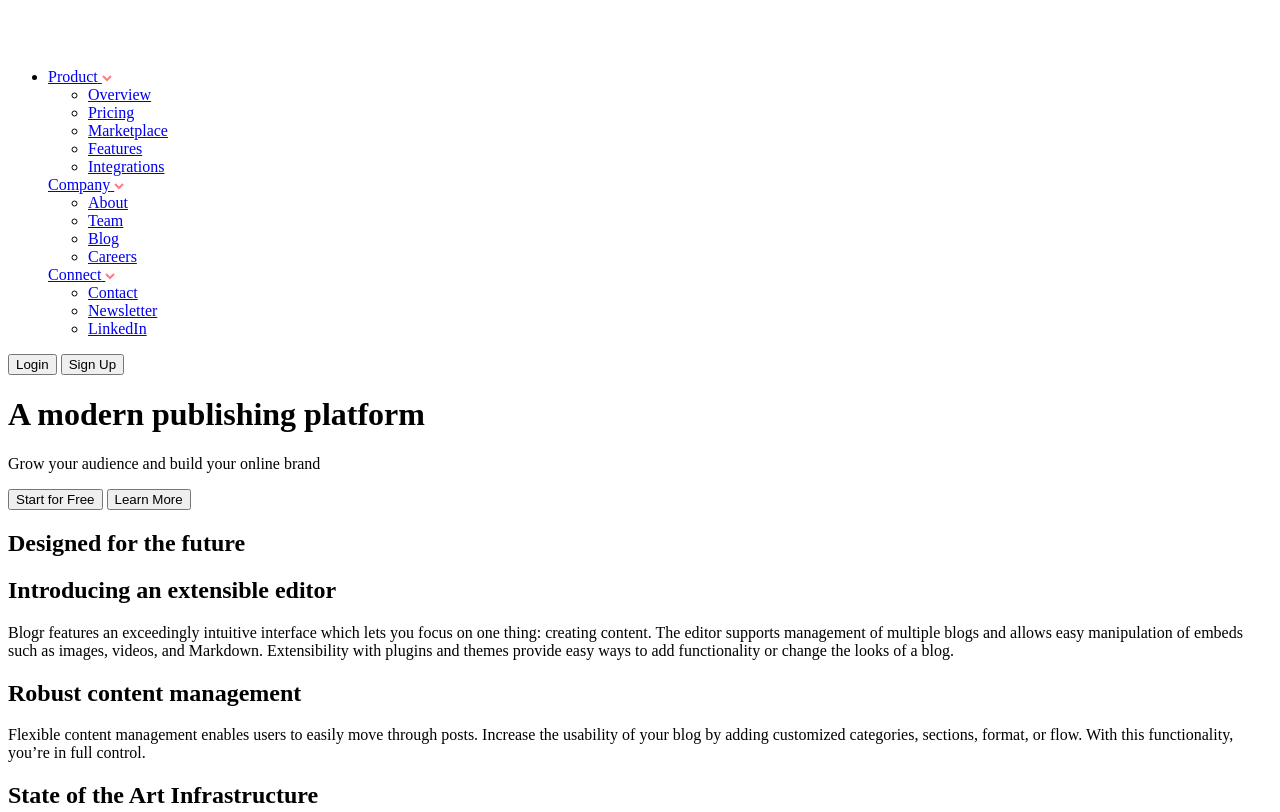
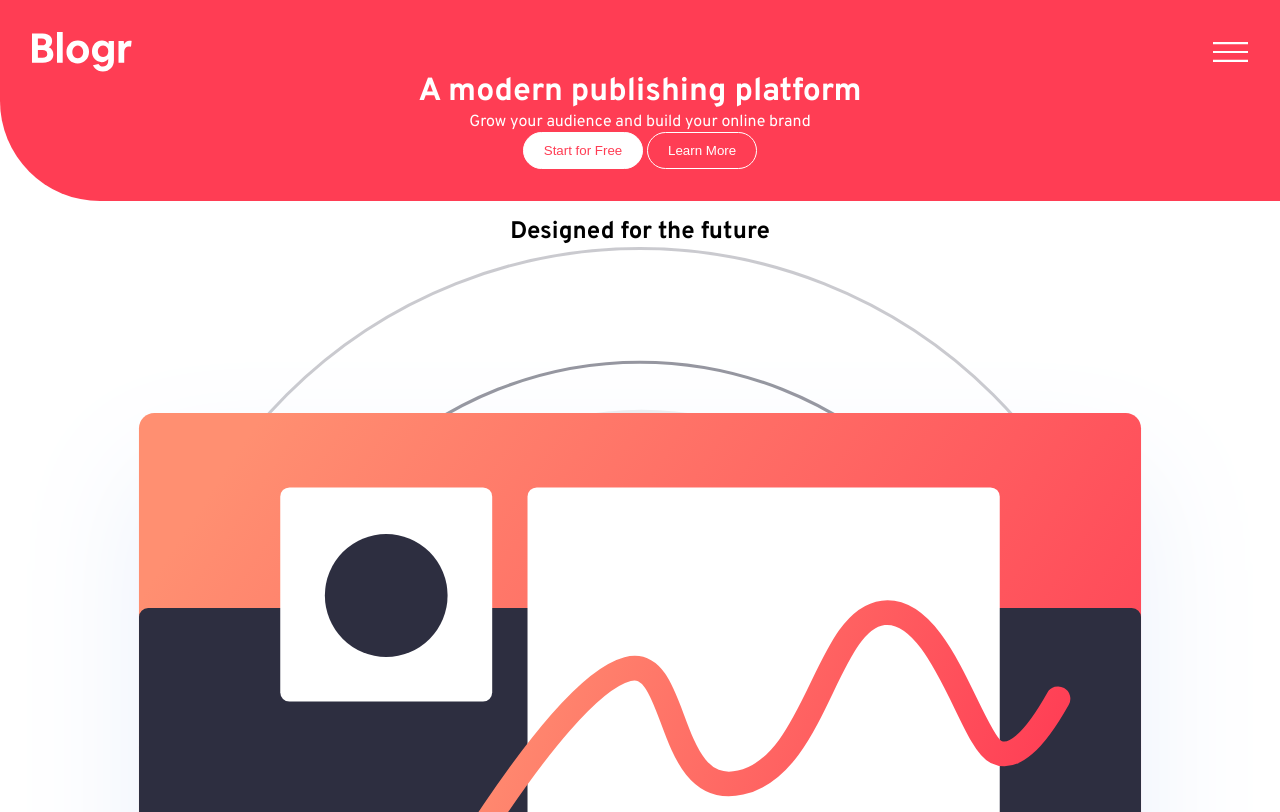
Before and after one commit to nadielotiene/blogr-landing-page, a plain HTML site: page index.html in a window 1280 px wide. Shown: the top 812 px of the page. Drawn offline with Linux system fonts and the light colour scheme.

Commit message:
add images in main, add css and colors and js file

```diff
--- a/index.html
+++ b/index.html
@@ -3,6 +3,9 @@
 <head>
   <meta charset="UTF-8">
   <meta name="viewport" content="width=device-width, initial-scale=1.0">
+  <link rel="preconnect" href="https://fonts.googleapis.com">
+  <link rel="preconnect" href="https://fonts.gstatic.com" crossorigin>
+  <link href="https://fonts.googleapis.com/css2?family=Overpass:ital,wght@0,100..900;1,100..900&family=Ubuntu:ital,wght@0,300;0,400;0,500;0,700;1,300;1,400;1,500;1,700&display=swap" rel="stylesheet">
   <link rel="icon" type="image/png" sizes="32x32" href="./images/favicon-32x32.png">
   <link rel="stylesheet" href="./style.css">
   <title>Blogr</title>
@@ -10,9 +13,7 @@
 <body>
   <div class="page-wrapper">
   <header class="header container">
-    <img src="./images/logo.svg" alt="Blogr logo" class="logo-icon">
-    <img src="./images/icon-hamburger.svg" alt="Hamburger menu icon" class="menu-icon">
-    <nav class="nav" id="mobile-nav">
+    <!-- <nav class="nav" id="mobile-nav">
       <ul class="menu">
         <li class="nav__list has-dropdown">
           <a href="#" class="nav__link">
@@ -52,17 +53,29 @@
         <button class="login__btn btn">Login</button>
         <button class="sign-up__btn btn">Sign Up</button>
       </div>
-    </nav>
+    </nav> -->
+
+    <div class="container">
+      <div class="header-bar--div">
+        <img src="./images/logo.svg" alt="Blogr logo" class="header-logo">
+        <img src="./images/icon-hamburger.svg" alt="Hamburger menu icon" class="menu-icon">
+      </div>
       <h1 class="header__h">A modern publishing platform</h1>
       <p class="header__p">Grow your audience and build your online brand</p>
 
+      <div class="header__btn--div">
         <button class="start-free__btn btn">Start for Free</button>
         <button class="learn-more__btn btn">Learn More</button>
+      </div>
+    </div>
   </header>
 
 
   <main class="main">
+    <div class="container">
       <h2 class="main__h">Designed for the future</h2>
+
+      <img src="./images/illustration-editor-mobile.svg" alt="illustration editor" class="main-img">
 
       <h2 class="main__h">Introducing an extensible editor</h2>
       <p class="main__p">Blogr features an exceedingly intuitive interface which lets you focus on one thing: creating content.
@@ -76,10 +89,19 @@
         by adding customized categories, sections, format, or flow. With this functionality, you’re in full control.
       </p>
 
+      <div class="mid-main--div">
+        <div class="container">
+          <img src="./images/illustration-phones.svg" alt="illustration editor" class="phones-img">
+          <img src="./images/bg-pattern-circles.svg" alt="illustration editor" class="circles-img">
+
           <h2 class="main__h highlight">State of the Art Infrastructure</h2>
-    <p class="main__p">With reliability and speed in mind, worldwide data centers provide the backbone for ultra-fast connectivity.
+          <p class="main__p highlight">With reliability and speed in mind, worldwide data centers provide the backbone for ultra-fast connectivity.
             This ensures your site will load instantly, no matter where your readers are, keeping your site competitive.
           </p>
+        </div>
+      </div>
+
+      <img src="./images/illustration-laptop-mobile.svg" alt="illustration editor" class="main-img">
 
       <h2 class="main__h">Free, open, simple</h2>
       <p class="main__p">Blogr is a free and open source application backed by a large community of helpful developers. It supports
@@ -91,9 +113,11 @@
       <p class="main__p">Batteries included. We built a simple and straightforward CLI tool that makes customization and deployment a breeze, but
         capable of producing even the most complicated sites.
       </p>
+    </div>
   </main>
 
   <footer class="footer">
+    <div class="container">
       <img src="./images/logo.svg" alt="Blogr icon" class="footer-logo">
       <ul class="menu">
         <li class="footer__list">
@@ -120,11 +144,13 @@
           <li class="footer__list"><a href="#" class="footer__link">LinkedIn</a></li>
         </ul>
       </ul>
+    </div>
   </footer>
   <!-- <div class="attribution">
     Challenge by <a href="https://www.frontendmentor.io?ref=challenge" target="_blank">Frontend Mentor</a>.
     Coded by <a href="#">Your Name Here</a>.
   </div> -->
   </div>
+  <script src="app.js"></script>
 </body>
 </html>
--- a/style.css
+++ b/style.css
@@ -1,4 +1,174 @@
+*, *::before, *::after {
+    box-sizing: border-box;
+    margin: 0;
+    padding: 0;
+}
 
+:root {
+    /* Layout */
+    --mobile: 375px;
+    --desktop: 1440px;
 
-.attribution { font-size: 11px; text-align: center; }
-.attribution a { color: hsl(228, 45%, 44%); }
+    /* Colors */
+
+    /* Primary */
+    --red-500: hsl(356, 100%, 66%);
+    --red-400: hsl(355, 100%, 74%);
+    --blue-900: hsl(208, 49%, 24%);
+
+    /* Neutral */
+    --white: hsl(0, 100%, 100%);
+    --gray-600: hsl(207, 13%, 34%);
+    --gray-900: hsl(240, 10%, 16%);
+
+    /* Gradient */
+    /* Background gradient - intro/CTA mobile nav: */
+    --orange-300: hsl(13, 100%, 72%);
+    --red-550: hsl(353, 100%, 62%);
+
+    /* Background gradient - body: */
+    --purple-950: hsl(237, 17%, 21%);
+    --purple-900: hsl(237, 23%, 31%);
+
+    /* Font */
+
+    --p-font-size: 1rem;
+
+    --light: 300;
+    --regular: 400;
+    --medium: 500;
+    --semi-bold: 600;
+    --bold: 700;
+}
+
+html, body {
+    font-family: "Ubuntu", sans-serif;
+    font-family: "Overpass", sans-serif;
+    font-optical-sizing: auto;
+    max-width: 100%;
+    /* overflow-x: hidden; */
+}
+
+/* .page-wrapper {
+    margin: 0 auto;
+    max-width: 1440px;
+    min-height: 100vh;
+    width: 100%;
+} */
+
+.container {
+    display: flex;
+    flex-direction: column;
+    justify-content: center;
+    align-content: center;
+    text-align: center;
+    padding: 1rem;
+}
+
+/* ~~~~~~~~~~~~~~~~~~~~~~~ Header ~~~~~~~~~~~~~~~~~~~~~~~~~~ */
+
+.header {
+    font-size: var(--p-font-size);
+    background-color: var(--red-550);
+    color: var(--white);
+    border-radius: 0 0 0 100px;
+    /* grid-area: header; */
+    /* width: 100%; */
+}
+
+.header-bar--div {
+    display: flex;
+    justify-content: space-between;
+    align-items: center;
+}
+
+.header-logo {
+    width: 100px;
+}
+
+.menu-icon {
+    height: 20px;
+    width: 35px;
+}
+
+ul, li, a {
+    list-style-type: none;
+    text-decoration: none;
+}
+
+/* .header__btn--div {
+    display: flex;
+    justify-content: space-between;
+    align-items: center;
+} */
+
+.btn, .menu-icon {
+    cursor: pointer;
+}
+
+.start-free__btn,
+.learn-more__btn {
+    font-weight: var(--medium);
+    border: 1px solid var(--white);
+    border-radius: 50px;
+    padding: 10px 20px;
+}
+
+.start-free__btn {
+    background-color: var(--white);
+    color: var(--red-550);
+}
+
+.learn-more__btn {
+    background-color: var(--red-550);
+    color: var(--white);
+}
+
+/* ~~~~~~~~~~~~~~~~~~~~~~~ Main ~~~~~~~~~~~~~~~~~~~~~~~~~~~~ */
+
+/* .main {
+    color: var(--blue-900)
+}
+
+.mid-main--div {
+    background-color: var(--purple-950);
+    color: var(--white);
+    border-radius: 0 100px 0 100px ;
+    height: 400px;
+}
+
+.phones-img {
+    position: absolute;
+    width: 350px;
+    z-index: 2;
+    top: 750px;
+}
+
+.circles-img {
+    z-index: 1;
+}
+
+.highlight {
+    z-index: 3;
+} */
+
+/* ~~~~~~~~~~~~~~~~~~~~~~~ Footer ~~~~~~~~~~~~~~~~~~~~~~~~~~ */
+
+.footer__category,
+.footer__link {
+    color: var(--white)
+}
+
+.footer {
+    display: flex;
+    justify-content: center;
+    background-color: var(--gray-900);
+    border-radius: 0 100px 0 0;
+}
+
+.footer-logo {
+    width: 100px;
+}
+
+/* .attribution { font-size: 11px; text-align: center; }
+.attribution a { color: hsl(228, 45%, 44%); } */
```
Also changed, not shown: app.js (added). Lines whose indentation alone changed are shown as unchanged.
